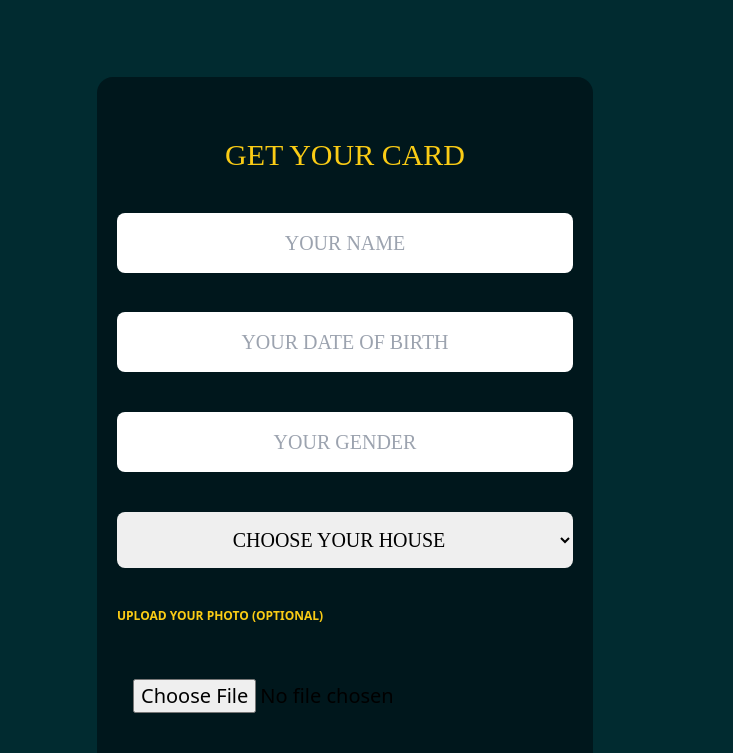
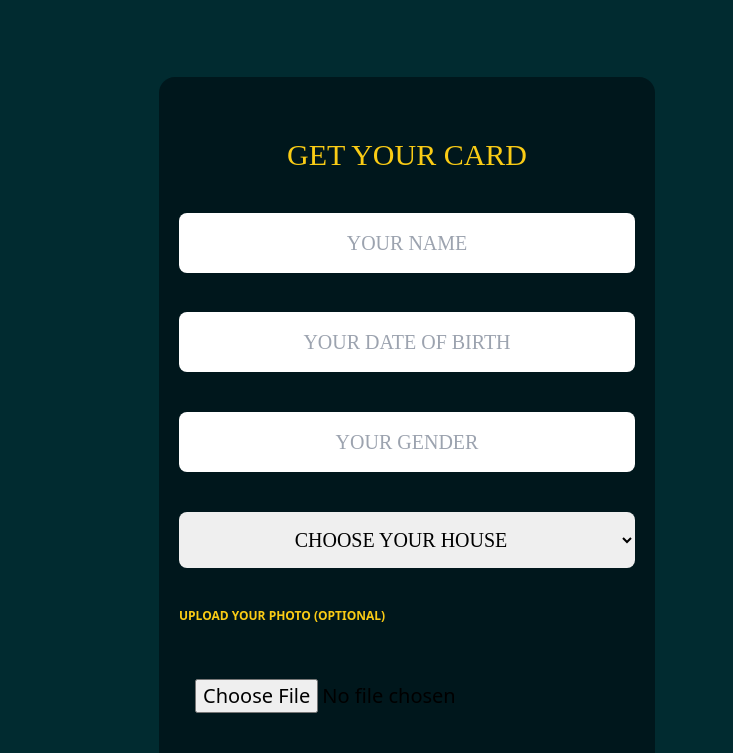
Before and after one commit to AmirGillani/harrypotter, a website: page public/index.html in a window 1280 px wide. Shown: the part 7747-8500 px from the top of the page, 547-1280 px from the left. Drawn offline with Linux system fonts and the light colour scheme; a web font is replaced by a local one.

Commit message:
Amir changes

```diff
--- a/public/index.html
+++ b/public/index.html
@@ -938,7 +938,7 @@
             class="w-[70%]"
           />
         </div>
-        <div>
+        <div class="flex justify-center items-center">
           <form
             id="form"
             class="bg-[#00171C] flex flex-col md:h-[100vh] h-[32rem] w-[80%] justify-evenly items-center p-5 rounded-2xl"
```
